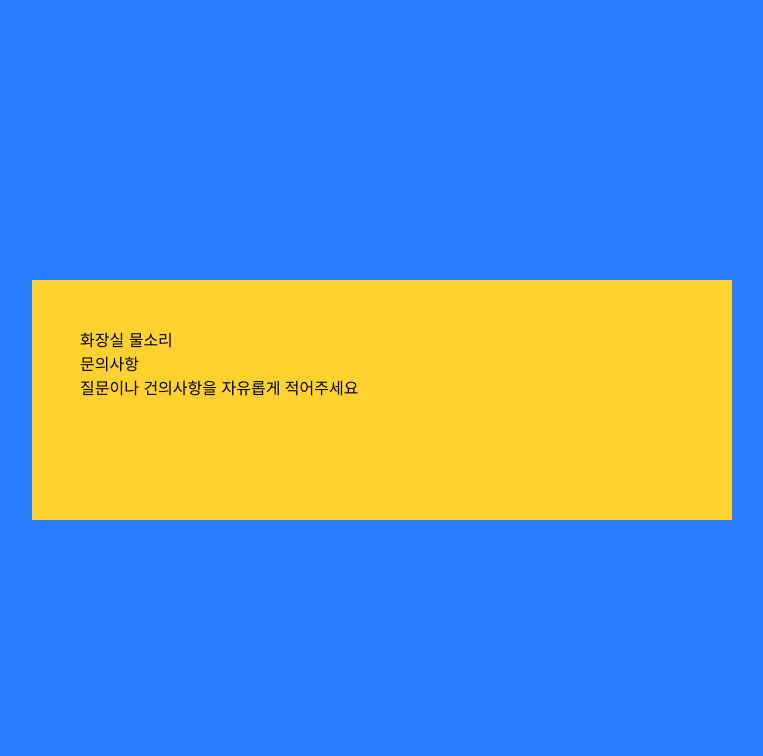
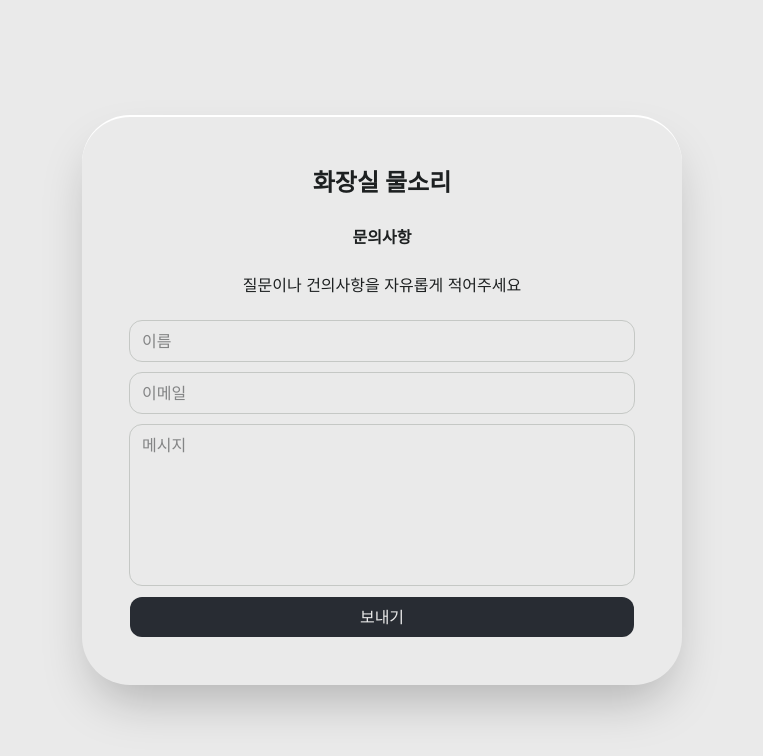
Before and after one commit to ThePott/bathroom-water-sound-react, a React (Vite) app: page / in a window 1280 px wide. Shown: the top 756 px of the page, without its empty margins (258-1021 px from the left). Built offline with nearby package versions, Linux system fonts and the light colour scheme.

Commit message:
style: stylize page

```diff
--- a/src/App.tsx
+++ b/src/App.tsx
@@ -1,20 +1,50 @@
+type DefaultInputProps = React.DetailedHTMLProps<React.InputHTMLAttributes<HTMLInputElement>, HTMLInputElement>
+const Input = (props: DefaultInputProps) => {
+    const { className: _className, ...rest } = props
+    return (
+        <input
+            {...rest}
+            className="transition w-full px-[12px] py-[8px] outline outline-[#C5C8C5] focus:outline-1 focus:outline-[#666666] rounded-[12px]"
+        />
+    )
+}
+
+type DefaultTextareaProps = React.DetailedHTMLProps<
+    React.TextareaHTMLAttributes<HTMLTextAreaElement>,
+    HTMLTextAreaElement
+>
+const Textarea = (props: DefaultTextareaProps) => {
+    const { className: _className, ...rest } = props
+    return (
+        <textarea
+            {...rest}
+            className="transition w-full px-[12px] py-[8px] outline outline-[#C5C8C5] focus:outline-1 focus:outline-[#666666] rounded-[12px] resize-none"
+        />
+    )
+}
 const App = () => {
     return (
         <div
             title="fullscreen"
-            className="min-h-screen max-h-screen w-screen flex justify-center items-center bg-blue-500 overflow-auto scrollbar-gutter-auto"
+            className="min-h-screen max-h-screen w-screen flex justify-center items-center  overflow-auto scrollbar-gutter-auto bg-[EAEAEA]"
         >
-            <div title="container" className="w-[700px] h-full   mx-auto bg-amber-300 p-[48px]">
-                <div title="vstack" className="flex flex-col">
-                    <h1>화장실 물소리</h1>
-                    <h2>문의사항</h2>
+            <div
+                title="container"
+                className="w-[600px] h-full mx-auto bg-[EAEAEA] p-[48px] rounded-[48px] text-center shadow-2xl border-t-2 border-t-white"
+            >
+                <div title="vstack" className="flex flex-col gap-[24px]">
+                    <h1 className="text-[24px] font-semibold">화장실 물소리</h1>
+                    <h2 className="font-semibold">문의사항</h2>
                     <p>질문이나 건의사항을 자유롭게 적어주세요</p>
                     <form>
-                        <input />
-                        <input />
-                        <input />
-                        <input />
-                        <input />
+                        <div title="vstack" className="flex flex-col gap-[12px]">
+                            <Input placeholder="이름" />
+                            <Input placeholder="이메일" />
+                            <Textarea placeholder="메시지" rows={6} />
+                            <button className="transition px-[12px] py-[8px] bg-[#282C33] hover:bg-black text-[#EAEAEA] rounded-[12px]">
+                                보내기
+                            </button>
+                        </div>
                     </form>
                 </div>
             </div>
--- a/src/index.css
+++ b/src/index.css
@@ -1,4 +1,7 @@
 @import "tailwindcss";
 
 :root {
+    color-scheme: light;
+    color: #1d2021;
+    background-color: #eaeaea;
 }
```
